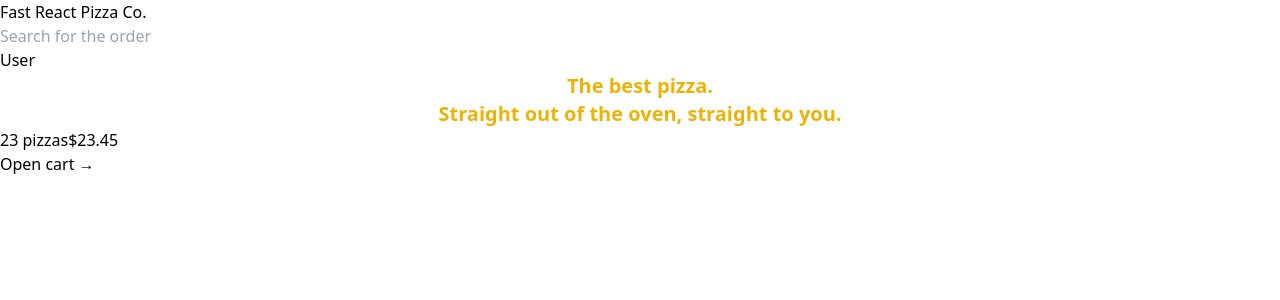
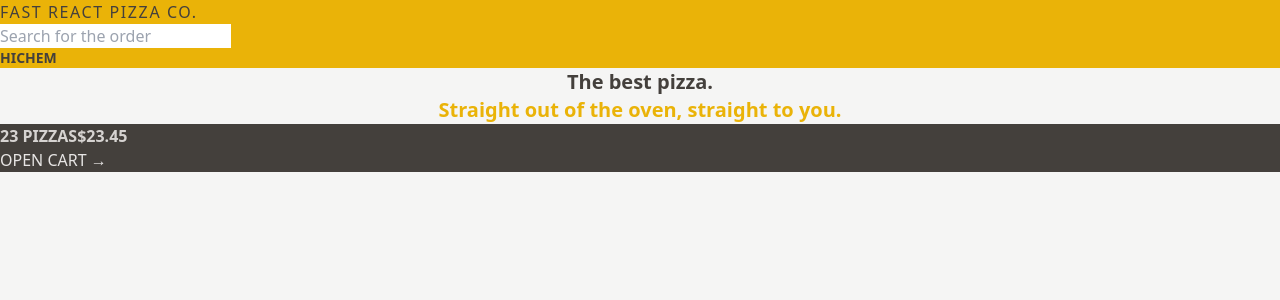
Before and after one commit to Heechem/pizza-fast, a React (Vite) app: page / in a window 1280 px wide. Shown: the top 300 px of the page. Built offline with nearby package versions, Linux system fonts and the light colour scheme; the HTML template or start-up script is replaced by a standard one.

Commit message:
Add style

```diff
--- a/index.html
+++ b/index.html
@@ -1,4 +1,4 @@
-<!DOCTYPE html>
+<!doctype html>
 <html lang="en">
   <head>
     <meta charset="UTF-8" />
@@ -6,7 +6,7 @@
     <meta name="viewport" content="width=device-width, initial-scale=1.0" />
     <title>Vite + React</title>
   </head>
-  <body>
+  <body class="bg-stone-100 text-stone-700">
     <div id="root"></div>
     <script type="module" src="/src/main.jsx"></script>
   </body>
--- a/src/features/cart/CartOverview.jsx
+++ b/src/features/cart/CartOverview.jsx
@@ -1,9 +1,9 @@
-import { Link } from 'react-router-dom';
+import { Link } from "react-router-dom";
 
 function CartOverview() {
   return (
-    <div>
-      <p>
+    <div className="bg-stone-700 uppercase text-stone-200">
+      <p className="font-semibold text-stone-300">
         <span>23 pizzas</span>
         <span>$23.45</span>
       </p>
--- /dev/null
+++ b/src/features/user/Username.jsx
@@ -0,0 +1,5 @@
+const Username = () => {
+  return <div className="text-sm font-semibold">Hichem</div>;
+};
+
+export default Username;
--- a/src/ui/Header.jsx
+++ b/src/ui/Header.jsx
@@ -1,12 +1,15 @@
-import { Link } from 'react-router-dom';
-import SearchOrder from '../features/order/SearchOrder';
+import { Link } from "react-router-dom";
+import SearchOrder from "../features/order/SearchOrder";
+import Username from "../features/user/Username";
 
 const Header = () => {
   return (
-    <header>
-      <Link to="/">Fast React Pizza Co.</Link>
+    <header className="bg-yellow-500 uppercase">
+      <Link to="/" className="tracking-widest">
+        Fast React Pizza Co.
+      </Link>
       <SearchOrder />
-      <p>User</p>
+      <Username />
     </header>
   );
 };
--- a/src/ui/Home.jsx
+++ b/src/ui/Home.jsx
@@ -1,10 +1,12 @@
 function Home() {
   return (
     <div>
-      <h1 className="text-center text-xl font-semibold text-yellow-500">
+      <h1 className="text-center text-xl font-semibold ">
         The best pizza.
         <br />
-        Straight out of the oven, straight to you.
+        <span className="text-yellow-500">
+          Straight out of the oven, straight to you.
+        </span>
       </h1>
     </div>
   );
```
